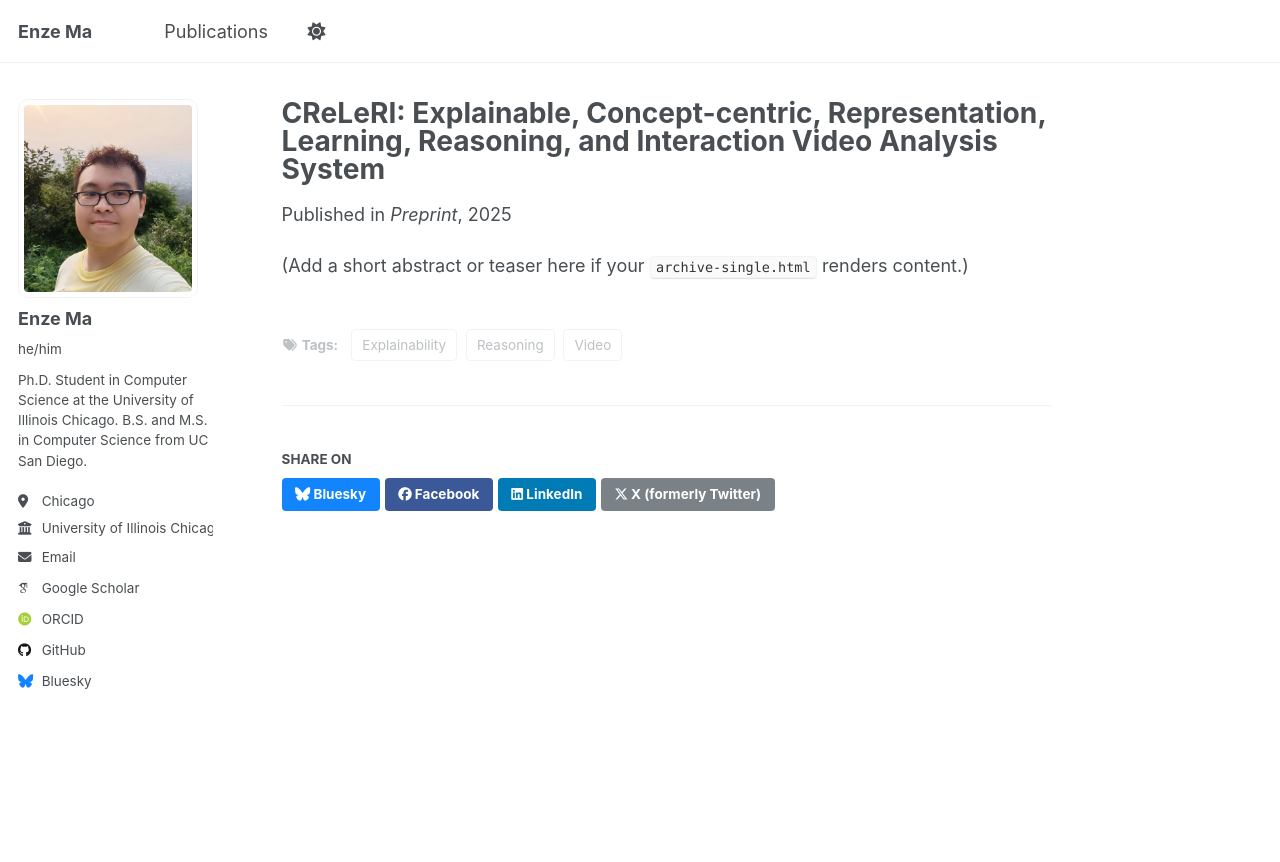
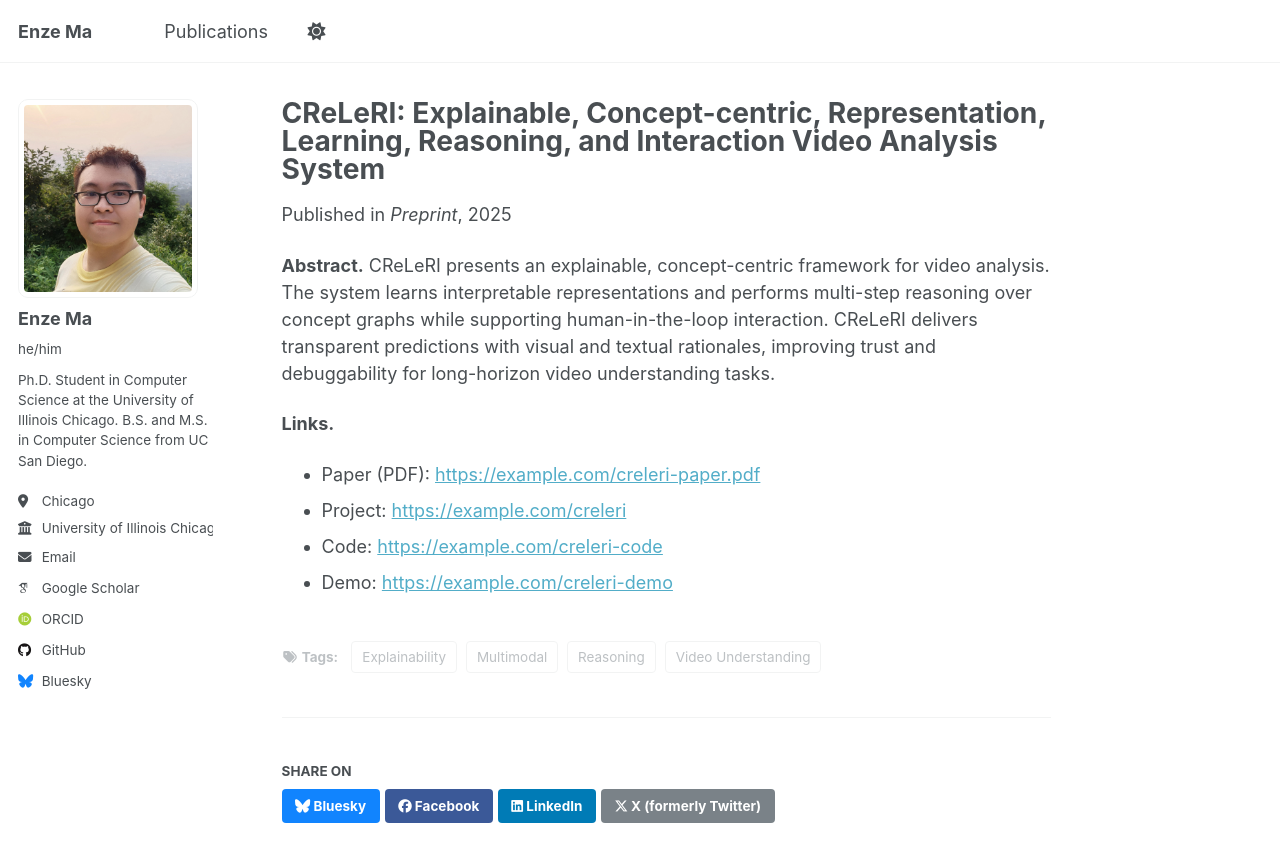
Before and after one commit to sora1998/sora1998.github.io, a Jekyll site: the page built from _publications/2025-creleri.md, in a window 1280 px wide and 1106 px high. Shown: the top 862 px of the window. Built offline with Jekyll 4.4.1, drawn with Linux system fonts in a browser that asks for light colours; some web fonts are replaced; a script that is not in the unit is left out.

Commit message:
Update 2025-creleri.md

```diff
--- a/_publications/2025-creleri.md
+++ b/_publications/2025-creleri.md
@@ -4,12 +4,20 @@ collection: publications
 permalink: /publication/creleri
 date: 2025-06-01
 venue: "Preprint"
-excerpt: "A concept-centric, explainable video analysis system unifying representation learning, multi-step reasoning, and human–AI interaction."
-paperurl: https://your-paper-link
-projecturl: https://your-project-page
-code: https://your-code-link
-demo: https://your-demo-link
-tags: [Video, Reasoning, Explainability]
+authors: "Enze Ma et al."
+excerpt: "A concept-centric, explainable video analysis system unifying representation learning, multi-step reasoning, and human–AI interaction for transparent decisions on long, untrimmed videos."
+paperurl: https://example.com/creleri-paper.pdf
+projecturl: https://example.com/creleri
+code: https://example.com/creleri-code
+demo: https://example.com/creleri-demo
+tags: [Video Understanding, Explainability, Reasoning, Multimodal]
+selected: true
 ---
 
-(Add a short abstract or teaser here if your `archive-single.html` renders content.)
+**Abstract.** CReLeRI presents an explainable, concept-centric framework for video analysis. The system learns interpretable representations and performs multi-step reasoning over concept graphs while supporting human-in-the-loop interaction. CReLeRI delivers transparent predictions with visual and textual rationales, improving trust and debuggability for long-horizon video understanding tasks.
+
+**Links.**
+- Paper (PDF): <https://example.com/creleri-paper.pdf>
+- Project: <https://example.com/creleri>
+- Code: <https://example.com/creleri-code>
+- Demo: <https://example.com/creleri-demo>
```
